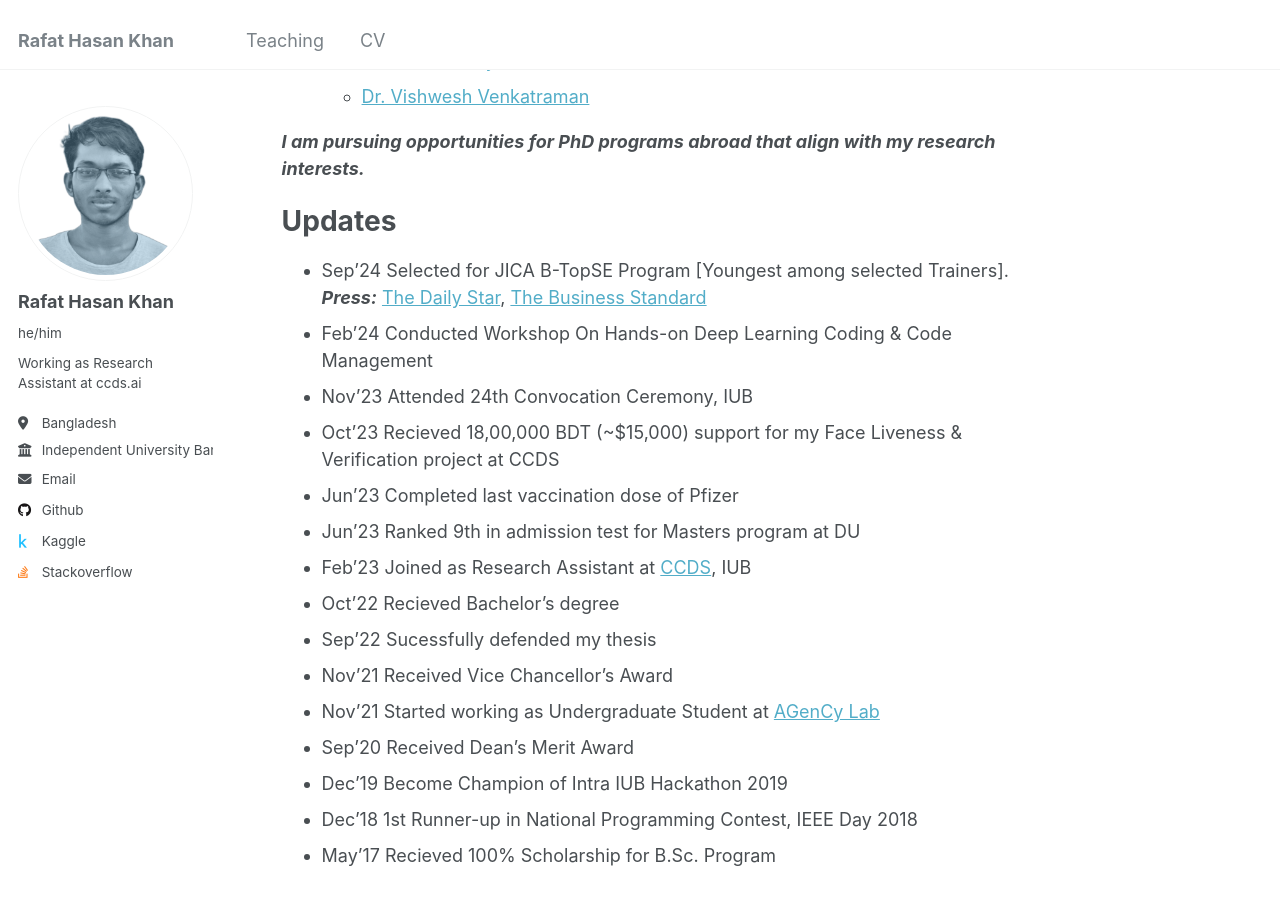
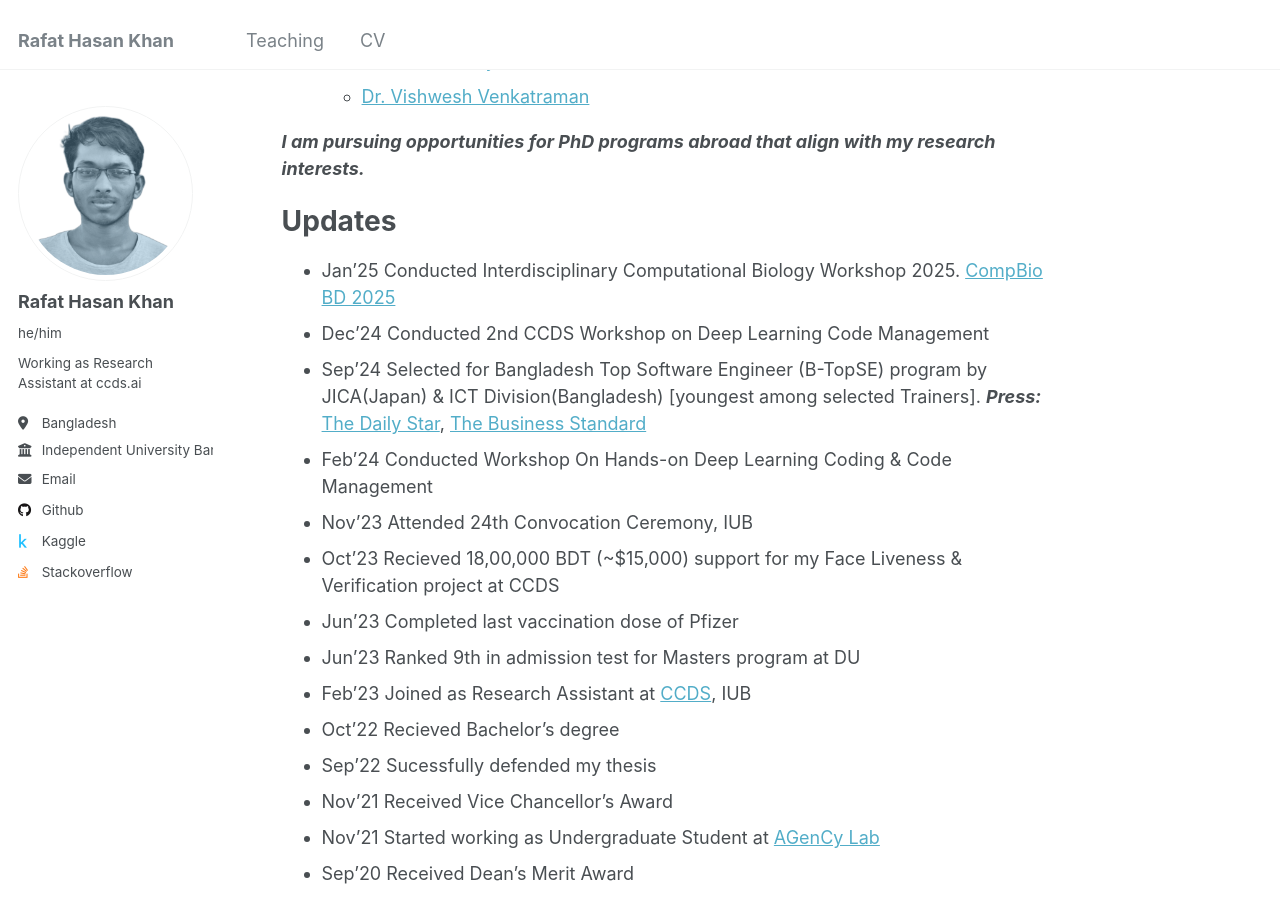
Before and after one commit to rafathasan/rafathasan.github.io, a Jekyll site: the page built from _pages/about.md, in a window 1280 px wide and 900 px high, scrolled down 650 px. Built offline with Jekyll 4.4.1, drawn with Linux system fonts in a browser that asks for light colours.

Commit message:
update about

```diff
--- a/_pages/about.md
+++ b/_pages/about.md
@@ -31,7 +31,9 @@ Currently, I am working with the following groups:
 
 Updates
 =====
-- Sep'24 Selected for JICA B-TopSE Program [Youngest among selected Trainers]. ***Press:*** [The Daily Star](https://www.thedailystar.net/news/bangladesh/news/jica-ict-division-jointly-launch-b-topse-program-3729926), [The Business Standard](https://www.tbsnews.net/economy/corporates/b-topse-program-launched-boost-software-engineering-skills-bangladesh-969496)
+- Jan'25 Conducted Interdisciplinary Computational Biology Workshop 2025.  [CompBio BD 2025](https://compbiobd.github.io)
+- Dec'24 Conducted 2nd CCDS Workshop on Deep Learning Code Management
+- Sep'24 Selected for Bangladesh Top Software Engineer (B-TopSE) program by JICA(Japan) & ICT Division(Bangladesh) [youngest among selected Trainers]. ***Press:*** [The Daily Star](https://www.thedailystar.net/news/bangladesh/news/jica-ict-division-jointly-launch-b-topse-program-3729926), [The Business Standard](https://www.tbsnews.net/economy/corporates/b-topse-program-launched-boost-software-engineering-skills-bangladesh-969496)
 - Feb'24 Conducted Workshop On Hands-on Deep Learning Coding & Code Management
 - Nov'23 Attended 24th Convocation Ceremony, IUB
 - Oct'23 Recieved 18,00,000 BDT (~$15,000) support for my Face Liveness & Verification project at CCDS
```
